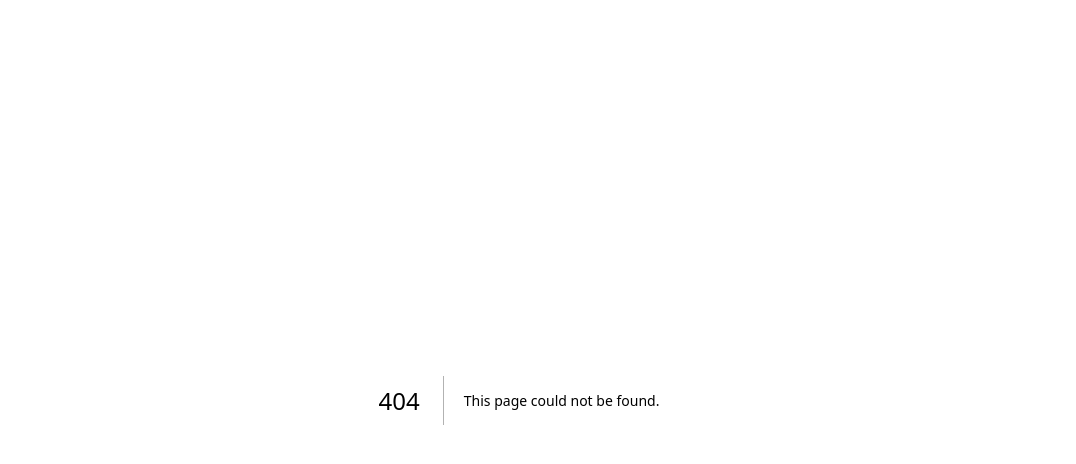
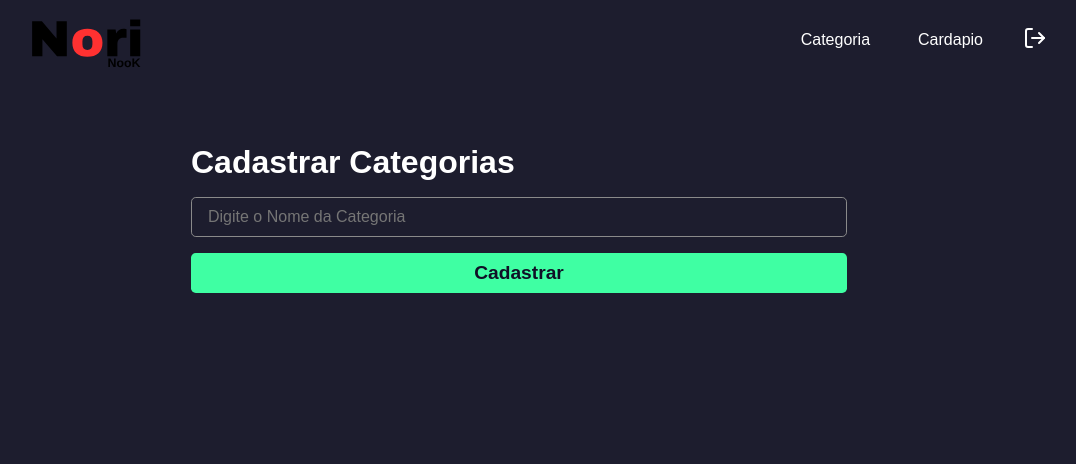
Before and after one commit to kengiiGMs/Nori_Nook, a Next.js app in the folder frontend/: page /category in a window 1280 px wide. Before the commit this address had no page. Shown: the top 464 px of the page, without its empty margins (121-1197 px from the left). Built offline with nearby package versions, Linux system fonts and the light colour scheme.

Commit message:
Construindo página de categorias

```diff
--- /dev/null
+++ b/frontend/src/pages/category/index.tsx
@@ -0,0 +1,40 @@
+
+import { useState, FormEvent } from 'react'
+import Head from "next/head"
+import { Header } from '../../components/Header'
+import styles from './styles.module.scss'
+export default function Category() {
+    const [name, setName] = useState('')
+
+    async function handleRegister(event: FormEvent) {
+        event.preventDefault();
+
+
+    }
+
+    return (
+        <>
+            <Head>
+                <title>Nova Categoria - Nori Nook</title>
+            </Head>
+            <div>
+                <Header />
+                <main className={styles.container}>
+                    <h1>Cadastrar Categorias</h1>
+
+                    <form className={styles.form} onSubmit={handleRegister}>
+                        <input type="text"
+                            placeholder="Digite o Nome da Categoria"
+                            className={styles.input} value={name} onChange={
+                                (e) => setName(e.target.value)
+                            } />
+
+                        <button type="submit" className={styles.buttonAdd}>
+                            Cadastrar
+                        </button>
+                    </form>
+                </main>
+            </div >
+        </>
+    )
+}
--- /dev/null
+++ b/frontend/src/pages/category/styles.module.scss
@@ -0,0 +1,40 @@
+.container {
+    max-width: 720px;
+    margin: 4rem auto;
+    padding: 0 2rem;
+
+    display: flex;
+    justify-content: space-between;
+    flex-direction: column;
+}
+
+.container h1 {
+    color: var(--white);
+}
+
+.form {
+    display: flex;
+    flex-direction: column;
+    margin: 1rem 0;
+}
+
+.input {
+    background-color: var(--primaryColor);
+    border: 0;
+    padding: 1rem;
+    height: 40px;
+    border-radius: 0.3rem;
+    color: var(--white);
+    border: 1px solid var(--gray-100);
+    margin-bottom: 1rem;
+}
+
+.buttonAdd {
+    height: 40px;
+    border: 0;
+    background-color: var(--buttonSuccess);
+    font-weight: bold;
+    font-size: 1.2rem;
+    border-radius: 0.3rem;
+    color: var(--auxColor);
+}
```
